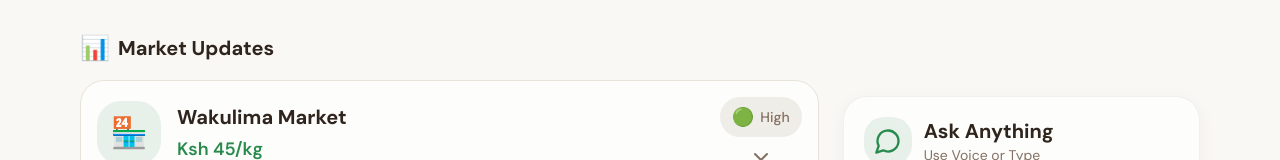
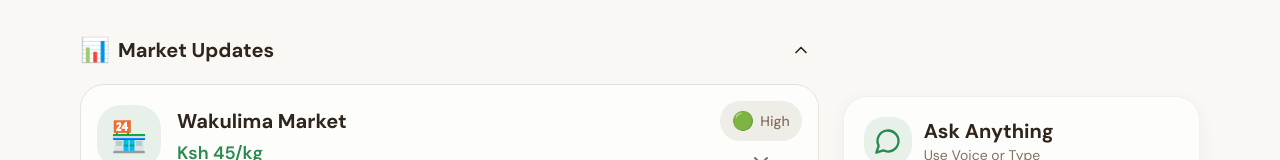
Before and after one commit to DevFrancisLab/sokoleo, a React (Vite) app in the folder frontend/: page /dashboard in a window 1280 px wide. Shown: the top 160 px of the page. Built offline with nearby package versions, Linux system fonts and the light colour scheme; the HTML template or start-up script is replaced by a standard one.

Commit message:
Make Market Updates section collapsible on Dashboard

```diff
--- a/frontend/src/pages/Dashboard.tsx
+++ b/frontend/src/pages/Dashboard.tsx
@@ -1,4 +1,6 @@
 // Header intentionally omitted on dashboard
+import { useState } from "react";
+import { ChevronDown } from "lucide-react";
 import MarketCard from "@/components/dashboard/MarketCard";
 import InsightTile from "@/components/dashboard/InsightTile";
 import ChatSection from "@/components/dashboard/ChatSection";
@@ -11,6 +13,8 @@ const markets = [
 ];
 
 const Dashboard = () => {
+	const [isMarketsOpen, setIsMarketsOpen] = useState(true);
+
 	return (
 		<div className="min-h-screen bg-background pb-24">
 
@@ -19,15 +23,26 @@ const Dashboard = () => {
 					<div className="lg:col-span-2 space-y-6">
 						<section>
 									<div className="flex items-center gap-2 mb-4">
+										<div className="flex items-center gap-2">
 											<span className="text-2xl">📊</span>
 											<h2 className="text-xl font-bold text-foreground">Market Updates</h2>
 										</div>
+										<button
+											aria-expanded={isMarketsOpen}
+											onClick={() => setIsMarketsOpen((s) => !s)}
+											className="ml-auto p-2 rounded-md hover:bg-muted transition-colors flex items-center"
+										>
+											<ChevronDown className={`w-5 h-5 transition-transform ${isMarketsOpen ? "rotate-180" : "rotate-0"}`} />
+										</button>
+									</div>
 
+									{isMarketsOpen && (
 										<div className="space-y-4">
 											{markets.map((market, index) => (
 												<MarketCard key={index} {...market} />
 											))}
 										</div>
+									)}
 						</section>
 
 						<section>
```
Lines whose indentation alone changed are shown as unchanged.
